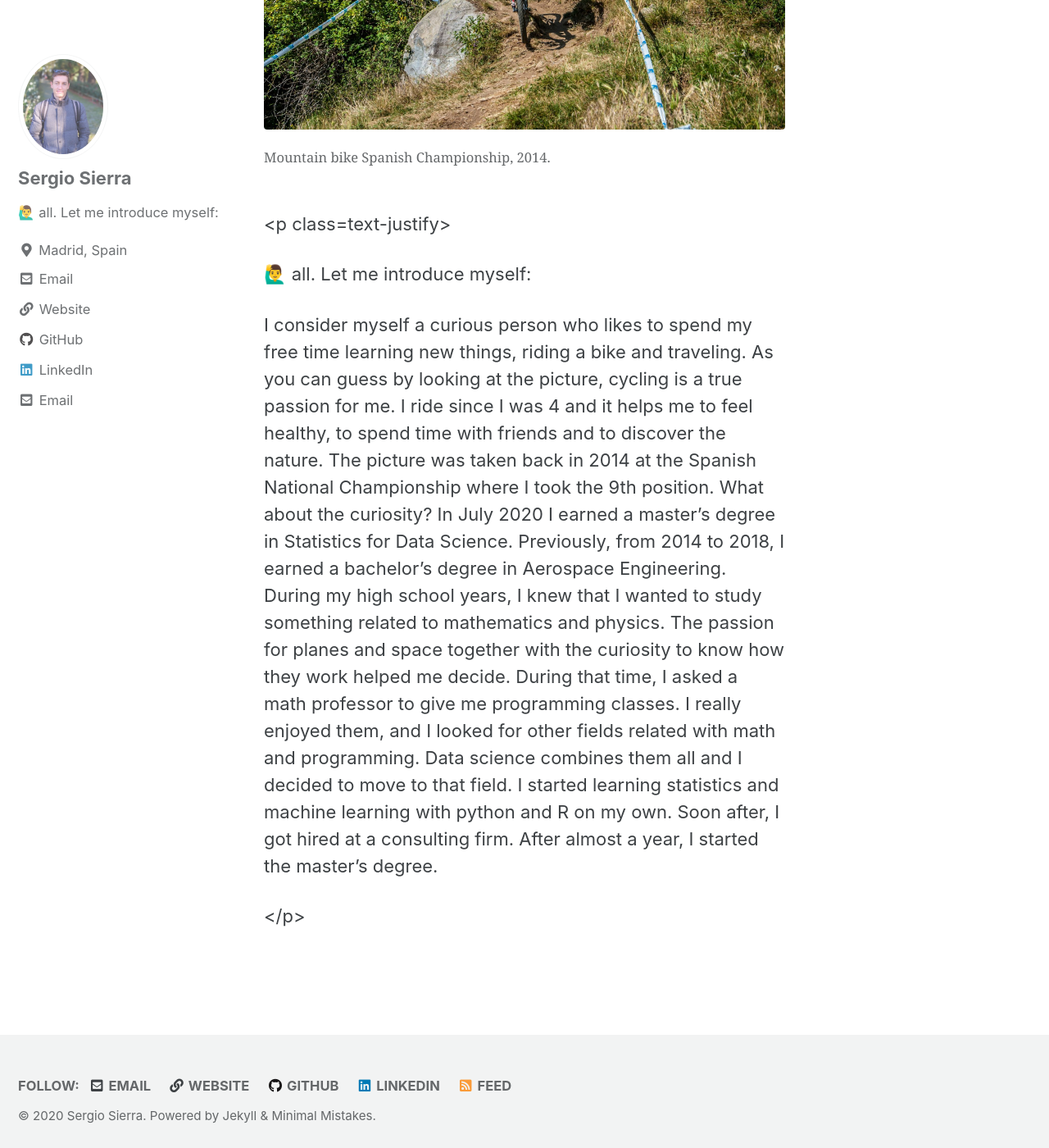
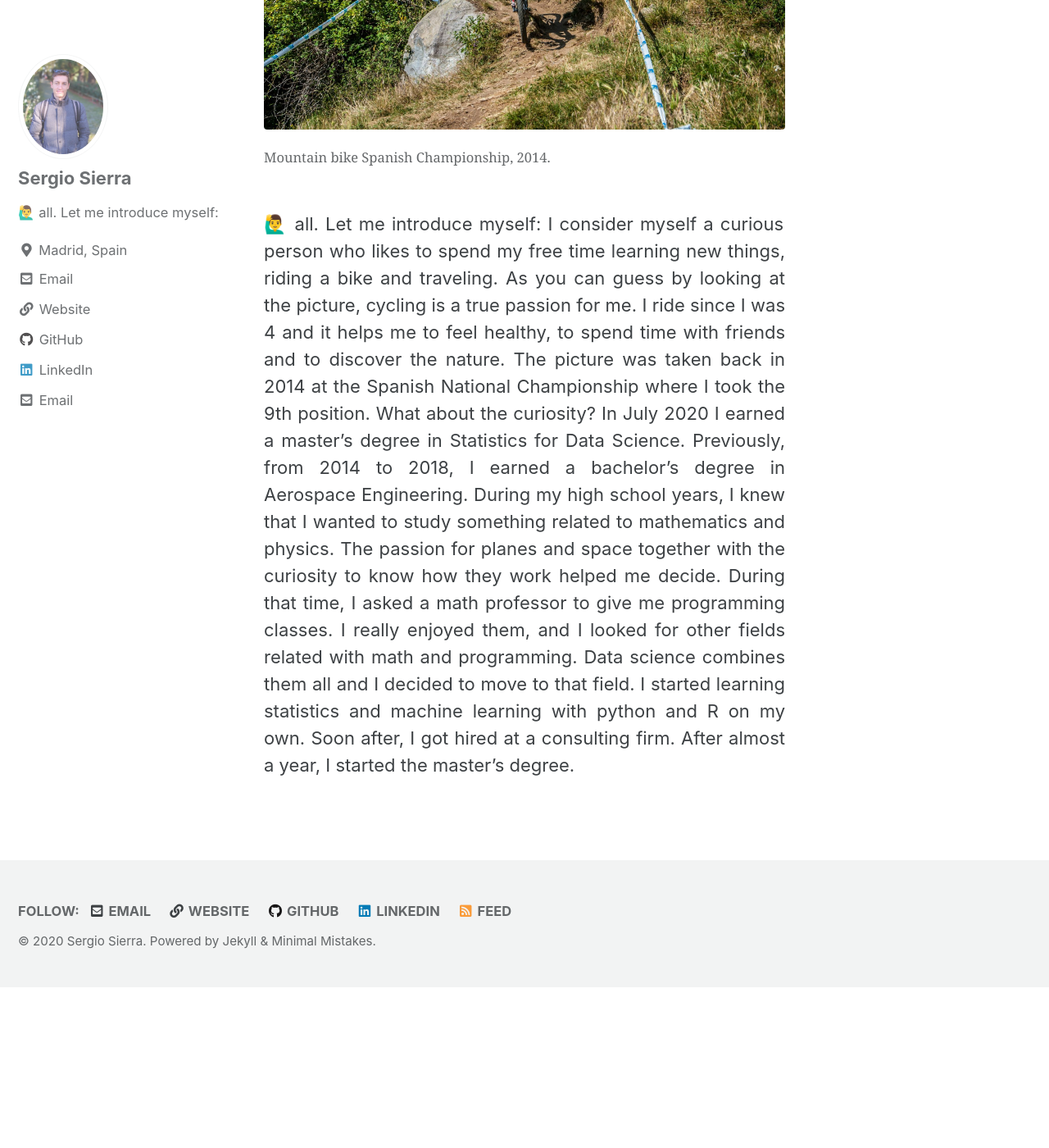
Before and after one commit to sesiga/sesiga.github.io, a Jekyll site: the page built from _pages/about.md, in a window 1280 px wide and 1400 px high, scrolled down 516 px. Shown: the whole window at 82% size. Built offline with Jekyll 4.4.1, drawn with Linux system fonts in a browser that asks for light colours; cached includes are drawn as plain includes; after the commit the page ends 1719 px from its top, so only the background shows below that.

Commit message:
update about.md

```diff
--- a/_pages/about.md
+++ b/_pages/about.md
@@ -10,10 +10,10 @@ permalink: /about/
   <figcaption>Mountain bike Spanish Championship, 2014.</figcaption>
 </figure>
 
-<p class=text-justify>
+<div style="text-align: justify">
 
 🙋‍♂ all. Let me introduce myself:
 
 I consider myself a curious person who likes to spend my free time learning new things, riding a bike and traveling. As you can guess by looking at the picture, cycling is a true passion for me. I ride since I was 4 and it helps me to feel healthy, to spend time with friends and to discover the nature. The picture was taken back in 2014 at the Spanish National Championship where I took the 9th position. What about the curiosity? In July 2020 I earned a master’s degree in Statistics for Data Science. Previously, from 2014 to 2018, I earned a bachelor’s degree in Aerospace Engineering. During my high school years, I knew that I wanted to study something related to mathematics and physics. The passion for planes and space together with the curiosity to know how they work helped me decide. During that time, I asked a math professor to give me programming classes. I really enjoyed them, and I looked for other fields related with math and programming. Data science combines them all and I decided to move to that field. I started learning statistics and machine learning with python and R on my own. Soon after, I got hired at a consulting firm. After almost a year, I started the master’s degree.
 
-</p>
+</div>
```
